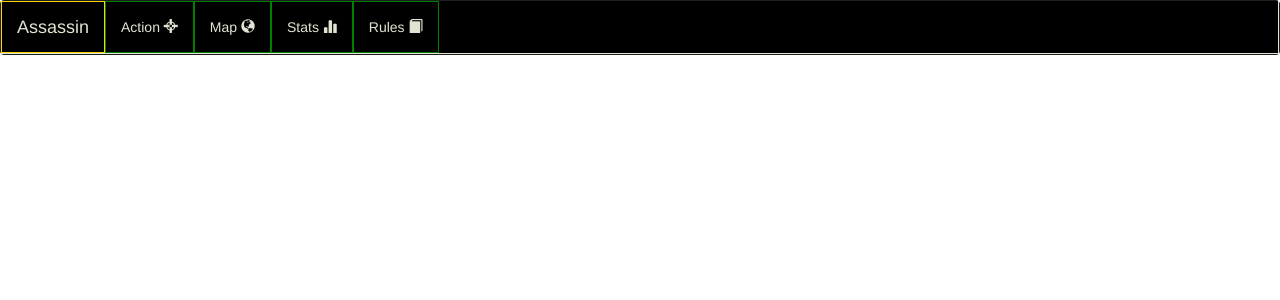
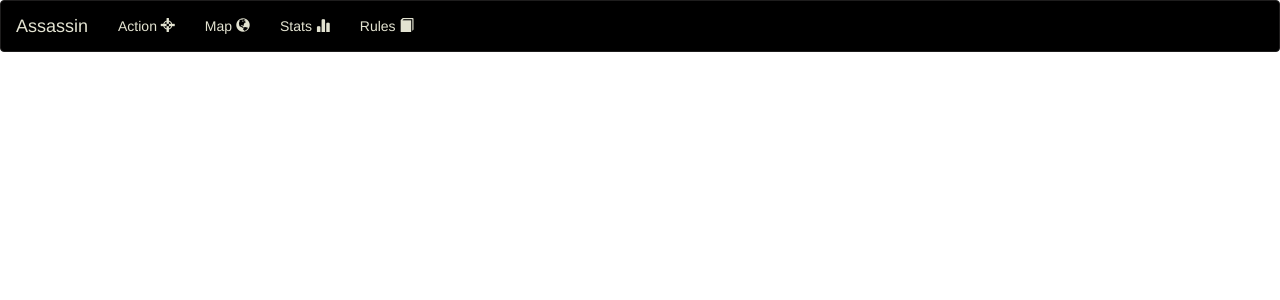
Before and after one commit to Astew1/SeniorAssassin, a PHP site: page /navbar.html in a window 1280 px wide. Shown: the top 300 px of the page. Run offline with PHP 8.4, Linux system fonts and the light colour scheme.

Commit message:
got rid of navbar debug css

```diff
--- a/front-end/navbar.css
+++ b/front-end/navbar.css
@@ -1,18 +1,3 @@
-.nav li{
-    border: 1px solid green;
-}
-
-div{
-    border: 1px solid gold;
-}
-
-nav{
-    border: 1px solid blue;
-}
-
-.navbar{
-    border: 1px solid pink;
-}
 .navbar-default {
     background-color: #000000;
     border-color: #1e1d1d;
```
